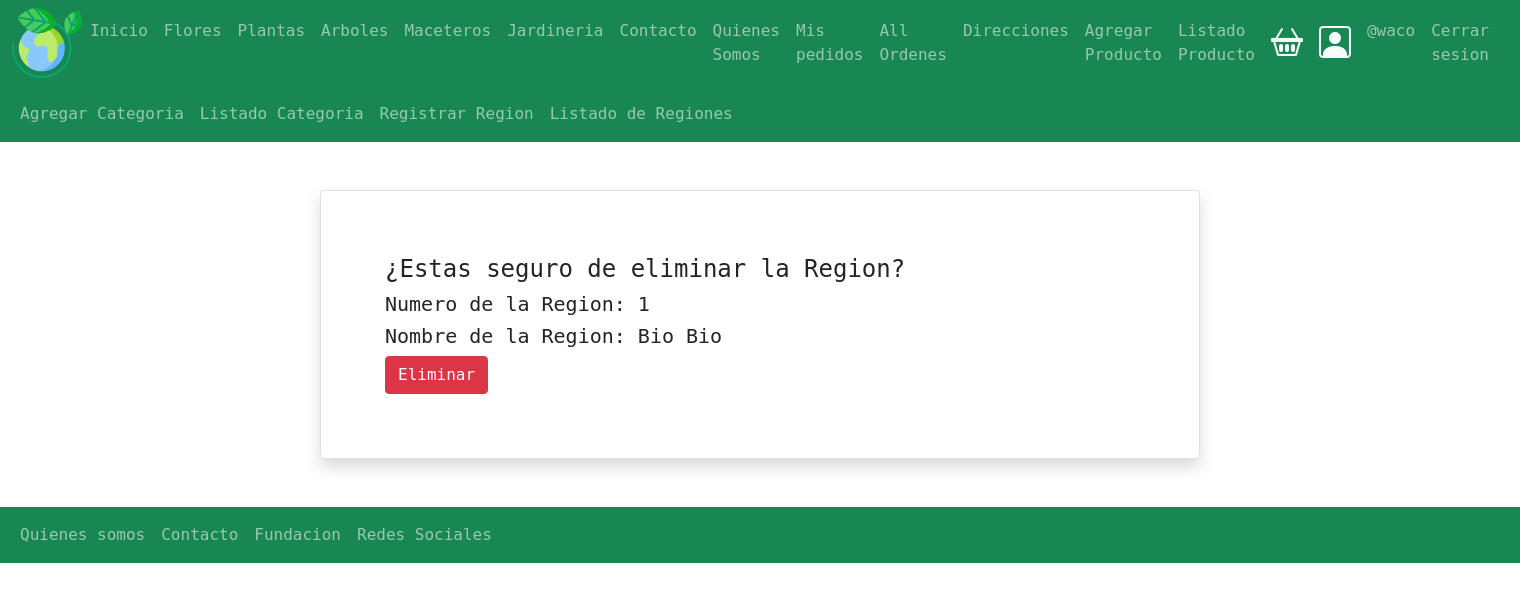
After one commit to dy-garces/tiendaFloreria, a Django app: page /borrarRegion/1 in a window 1520 px wide. The commit adds this page. Shown: the top 602 px of the page. Run offline with Django 4.2, Linux system fonts and the light colour scheme; a user stored in the database is signed in; data comes from the database, SQL or seed files in the repository; both versions use the stored data as it was after the commit; some libraries are stand-ins or nearby versions.

Commit message:
agregado de crud de Regiones

```diff
--- a/tiendaFloreria/templates/base.html
+++ b/tiendaFloreria/templates/base.html
@@ -136,6 +136,16 @@
                             <a class="nav-link" href=" {% url 'productos:listadoCategoria' %}">Listado Categoria</a>
                         </li>
                     {% endif %}
+                    {% if user.is_authenticated %}
+                        <li class="nav-item">
+                            <a class="nav-link" href=" {% url 'formRegion' %}">Registrar Region</a>
+                        </li>
+                    {% endif %}
+                    {% if user.is_authenticated %}
+                    <li class="nav-item">
+                        <a class="nav-link" href=" {% url 'listadoRegion' %}">Listado de  Regiones</a>
+                    </li>
+                {% endif %}
                         <li class="nav-item">
                     </ul>
                 </div>
--- /dev/null
+++ b/tiendaFloreria/templates/registration/borrarRegion.html
@@ -0,0 +1,27 @@
+{% extends 'base.html' %}
+{% load crispy_forms_tags %}
+{% block contenido %}
+
+<div class="container">
+    <div class="row">
+         <div class="col-12">
+            <div class="card m-5 shadow border rounded">
+              <div class="card-body">
+                <form action="" method="post" class="m-5">
+                    {% csrf_token %}
+                    <div class="h4"> ¿Estas seguro de eliminar la Region?</div>
+                    <div class="h5">
+                        Numero de la Region: {{region.id}}
+                    </div>
+                    <div class="h5">
+                        Nombre de la Region: {{region.nombre}}
+                    </div>
+                    <input type="submit" value="Eliminar" class="btn btn-danger">
+                </form>
+              </div>
+            </div>
+         </div>
+    </div>
+</div>
+
+{% endblock contenido %}
--- a/tiendaFloreria/tiendaFloreria/urls.py
+++ b/tiendaFloreria/tiendaFloreria/urls.py
@@ -15,7 +15,7 @@ Including another URLconf
 """
 from django.contrib import admin
 from django.urls import path, include
-from usuarios.views import cambiarpassword, modificarusuario, perfil, perfilusuario, registro
+from usuarios.views import cambiarpassword, modificarusuario, perfil, perfilusuario, registro, formRegion , RegionDeleteView , RegionUpdateView , listadoRegion
 from productos.views import PrductoListaView
 from . import views
 from django.conf import settings
@@ -46,6 +46,14 @@ urlpatterns = [
     path('perfil',perfil, name="perfil"),
     path('modificarusuario/<id>',modificarusuario, name="modificarusuario"),
     path('cambiarpassword',cambiarpassword, name="cambiarpassword"),
+    path('formRegion/',formRegion ,name='formRegion'),
+
+    path('listadoRegion/',listadoRegion, name='listadoRegion'),
+    path('updateRegion/<int:pk>',RegionUpdateView.as_view(),name='updateRegion'),
+    path('borrarRegion/<int:pk>',RegionDeleteView.as_view(),name='borrarRegion'),
+
+
+
     path('api/',include(router.urls))
 ]
 if settings.DEBUG:
--- a/tiendaFloreria/usuarios/models.py
+++ b/tiendaFloreria/usuarios/models.py
@@ -3,7 +3,7 @@ from django.db import models
 # Create your models here.
 
 class Region(models.Model):
-    nombre = models.CharField(max_length=50)
+    nombre = models.CharField(max_length=50,null=True, blank=False, unique=True)
 
     def __str__(self):
         return self.nombre
--- a/tiendaFloreria/usuarios/views.py
+++ b/tiendaFloreria/usuarios/views.py
@@ -1,8 +1,14 @@
-from django.shortcuts import get_object_or_404, redirect, render
+from django.shortcuts import get_object_or_404, redirect, render, resolve_url
 from django.contrib.auth.forms import UserCreationForm,PasswordChangeForm
+from django.urls import reverse_lazy
 from tiendaFloreria.forms import frmPerfilUsuario
-from usuarios.models import PerfilUsuario
+from usuarios.models import PerfilUsuario, Region
 from django.contrib.auth import authenticate,login
+from usuarios.forms import FormularioRegion
+from django.contrib import messages
+from django.contrib.auth.mixins import LoginRequiredMixin
+from django.contrib.messages.views  import SuccessMessageMixin
+from django.views.generic import UpdateView, DeleteView
 
 # Create your views here.
 
@@ -98,3 +104,38 @@ def cambiarpassword(request):
             return redirect(to="perfil")
 
     return render(request,"registration/cambiarpassword.html",contexto)
+
+def formRegion(request):
+    form = FormularioRegion(request.POST or None)
+    if request.method == 'POST' :
+        form = FormularioRegion(data = request.POST, files=request.FILES)
+        if form.is_valid():
+            categoria = form.save(commit=False)
+            categoria.save()
+            messages.success(request, 'region creada exitosamente')
+            return redirect('home')
+
+    return render(request,'registration/formRegion.html',{'form': form})
+
+
+
+
+def listadoRegion(request):
+    region = Region.objects.all()
+    return render(request, 'registration/listadoRegion.html', { 'region':region })
+
+class RegionUpdateView(LoginRequiredMixin, SuccessMessageMixin, UpdateView):
+    login_url = 'login'
+    model = Region
+    form_class = FormularioRegion
+    template_name = 'registration/updateRegion.html'
+
+    def get_success_url(self):
+        return resolve_url('listadoRegion')
+
+class RegionDeleteView(LoginRequiredMixin, DeleteView, SuccessMessageMixin):
+    login_url = 'login'
+    model = Region
+    template_name = 'registration/borrarRegion.html'
+    success_url = reverse_lazy('listadoRegion')
+    success_message = 'Region eliminada exitosamente'
```
Also changed, not shown: tiendaFloreria/templates/registration/formRegion.html (added, +23 -0 lines), tiendaFloreria/templates/registration/listadoRegion.html (added, +25 -0 lines), tiendaFloreria/templates/registration/updateRegion.html (added, +22 -0 lines), tiendaFloreria/usuarios/forms.py (added, +9 -0 lines), tiendaFloreria/db.sqlite3, tiendaFloreria/productos/migrations/0010_alter_producto_stock.py (added), tiendaFloreria/usuarios/migrations/0002_alter_region_nombre.py (added).
